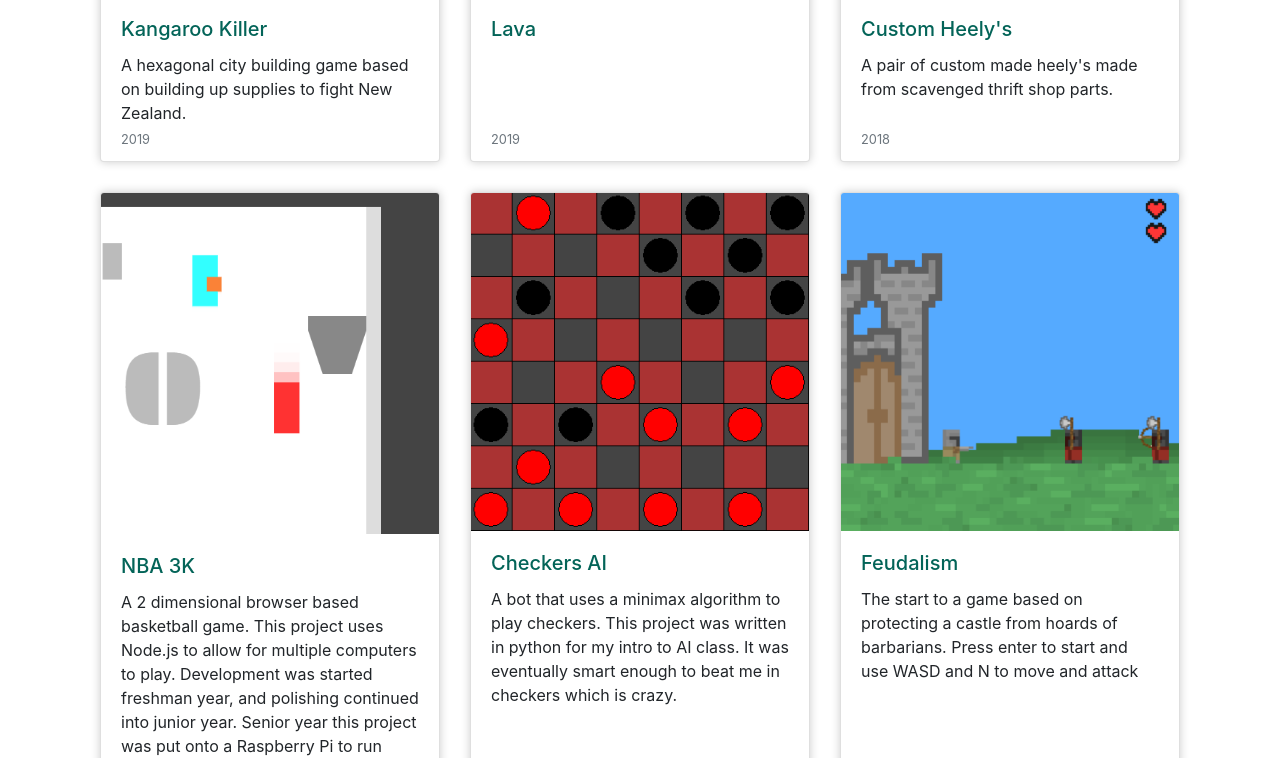
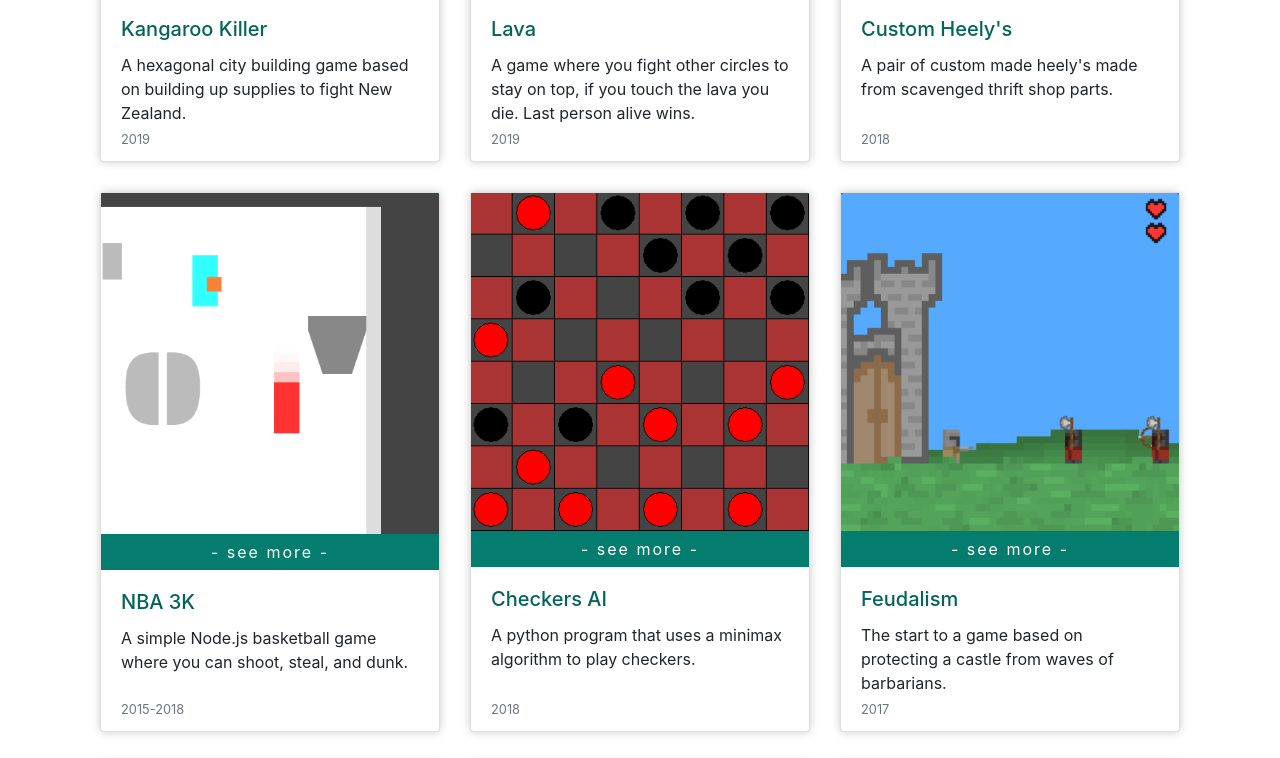
Before and after one commit to idougherty/idougherty.github.io, a plain HTML site: page portfolio/index.html in a window 1280 px wide. Shown: the part 2088-2846 px from the top of the page. Drawn offline with nearby package versions, Linux system fonts and the light colour scheme.

Commit message:
added more text

```diff
--- a/portfolio/index.html
+++ b/portfolio/index.html
@@ -118,7 +118,7 @@
 					<button type="button" class="btn btn-info" onclick="showModal('cruiser')"> - see more - </button>
 				</div>
 				<div class="card-body">
-					<h5 class="card-title">Wood Cruiser</h5>
+					<h5 class="card-title">Custom Cruiser Deck</h5>
 					<p class="card-text">A custom deck for a cruiser made for about a quarter of the price.</p>
 					<p class="card-text"><small class="text-muted">2019</small></p>
 				</div>
@@ -144,7 +144,7 @@
 				</div>
 				<div class="card-body">
 					<h5 class="card-title">Lava</h5>
-					<p class="card-text"></p>
+					<p class="card-text">A game where you fight other circles to stay on top, if you touch the lava you die. Last person alive wins.</p>
 					<p class="card-text"><small class="text-muted">2019</small></p>
 				</div>
 			</div>
@@ -163,26 +163,35 @@
 
 		<div class="card-deck">
 			<div class="card">
-				<img class="card-img-top" src="img/basketball.png" alt="Card image cap">
+				<div class="card-top">
+					<img class="card-img-top" src="img/basketball.png" alt="Card image cap" onclick="showModal('basketball')">
+					<button type="button" class="btn btn-info" onclick="showModal('basketball')"> - see more - </button>
+				</div>
 				<div class="card-body">
 					<h5 class="card-title">NBA 3K</h5>
-					<p class="card-text">A 2 dimensional browser based basketball game. This project uses Node.js to allow for multiple computers to play. Development was started freshman year, and polishing continued into junior year. Senior year this project was put onto a Raspberry Pi to run indefinitely.</p>
+					<p class="card-text">A simple Node.js basketball game where you can shoot, steal, and dunk. </p>
 					<p class="card-text"><small class="text-muted">2015-2018</small></p>
 				</div>
 			</div>
 			<div class="card">
-				<img class="card-img-top" src="img/checkers.png" alt="Card image cap">
+				<div class="card-top">
+					<img class="card-img-top" src="img/checkers.png" alt="Card image cap" onclick="showModal('checkers')">
+					<button type="button" class="btn btn-info" onclick="showModal('checkers')"> - see more - </button>
+				</div>
 				<div class="card-body">
 					<h5 class="card-title">Checkers AI</h5>
-					<p class="card-text">A bot that uses a minimax algorithm to play checkers. This project was written in python for my intro to AI class. It was eventually smart enough to beat me in checkers which is crazy. </br></br></br></p>
+					<p class="card-text">A python program that uses a minimax algorithm to play checkers.</p>
 					<p class="card-text"><small class="text-muted">2018</small></p>
 				</div>
 			</div>
 			<div class="card">
-				<img class="card-img-top" src="img/feudalism.png" alt="Card image cap">
+				<div class="card-top">
+					<img class="card-img-top" src="img/feudalism.png" alt="Card image cap" onclick="showModal('feudalism')">
+					<button type="button" class="btn btn-info" onclick="showModal('feudalism')"> - see more - </button>
+				</div>
 				<div class="card-body">
 					<h5 class="card-title">Feudalism</h5>
-					<p class="card-text">The start to a game based on protecting a castle from hoards of barbarians. Press enter to start and use WASD and N to move and attack</p>
+					<p class="card-text">The start to a game based on protecting a castle from waves of barbarians.</p>
 					<p class="card-text"><small class="text-muted">2017</small></p>
 				</div>
 			</div>
@@ -190,10 +199,13 @@
 
 		<div class="card-deck" id="2017">
 			<div class="card">
-				<img class="card-img-top" src="img/airhockey.png" alt="Card image cap">
+				<div class="card-top">
+					<img class="card-img-top" src="img/airhockey.png" alt="Card image cap" onclick="showModal('airhockey')">
+					<button type="button" class="btn btn-info" onclick="showModal('airhockey')"> - see more - </button>
+				</div>
 				<div class="card-body">
 					<h5 class="card-title">Car Airhockey</h5>
-					<p class="card-text">An airhockey game where both players play as cars and try to hit the puck into the opposing player's goal. This is one of the only games I ever wrote in Java.</p>
+					<p class="card-text">An airhockey game where both players play as cars and try to hit the puck into the opposing player's goal.</p>
 					<p class="card-text"><small class="text-muted">2017</small></p>
 				</div>
 			</div>
--- a/portfolio/main.js
+++ b/portfolio/main.js
@@ -38,15 +38,24 @@ function showModal(card) {
 
 		case "lava":
 			$('#mdlTitle').text("Lava");
-			$('#mdlText').text("A game where you fight other circles to stay on top, if you touch the lava you die. This project also uses Node.js so five players can play remotely at once. It used to be hosted on a Raspberry Pi from my basement, however it is not currently hosted anywhere.");
+			$('#mdlText').text("Point and click to jump and try to hit other players into the lava. This project uses Node.js and supports up to five remote players. It used to be hosted on a Raspberry Pi from my basement, however it is not currently hosted anywhere. For now, I have a video of some gameplay uploaded to my drive to see.");
 
 			$('#mdlImg').attr("src", "img/lava.png");
-			$('#mdlLink').attr("href", "https://idougherty.github.io/lava/");
+			$('#mdlLink').attr("href", "");
+			$('#mdlOverlay').show();
+			break;
+
+		case "basketball":
+			$('#mdlTitle').text("NBA 3K");
+			$('#mdlText').text("Use WASD to move and hold shift to charge a shot, the ball will shoot on release. This was my first project to use Node.js to allow for multiple computers to play. Development was started 8th grade, and polishing continued into junior year due to it's popularity. It was temporarily hosted on a Raspberry Pi in my basement, but it is not currently running. There is a video of some gameplay on my drive to see.");
+
+			$('#mdlImg').attr("src", "img/basketball.png");
+			$('#mdlLink').attr("href", "");
 			$('#mdlOverlay').show();
 			break;
 
 		case "cruiser":
-			$('#mdlTitle').text("Wood Cruiser");
+			$('#mdlTitle').text("Custom Cruiser Deck");
 			$('#mdlText').text("This was a small project I did with my dad to learn a bit how skateboard decks are made. It's made from four quarter inch sheets of maple that were laminated together. Afterwards we sanded and stained the deck to make it look a little nicer. I think it's pretty nice but I would make a more ambitious shape if I were to do it again.");
 
 			$('#mdlImg').attr("src", "img/cruiser.jpg");
@@ -56,7 +65,7 @@ function showModal(card) {
 
 		case "heely":
 			$('#mdlTitle').text("Custom Heely's");
-			$('#mdlText').text("I found a pair of size 6 childrens heely's at a thrift store and dug out the wheel components then stuck them on a shoe my size. They rolled pretty well and the material cost was only $6.");
+			$('#mdlText').text("I found a pair of size 6 childrens heely's at a thrift store then dug out the wheel components and stuck them on a shoe my size. They function just as well as standard heely's do and the material cost was only $6.");
 
 			$('#mdlImg').attr("src", "img/heely.jpg");
 			$('#mdlLink').attr("href", "");
@@ -78,6 +87,33 @@ function showModal(card) {
 
 			$('#mdlImg').attr("src", "img/sculpture.png");
 			$('#mdlLink').attr("href", "https://drive.google.com/open?id=13J4Tn3dVhy3EZkFnjoBzgf5clTty8iMc");
+			$('#mdlOverlay').show();
+			break;
+
+		case "checkers":
+			$('#mdlTitle').text("Checkers AI");
+			$('#mdlText').text("I made this for a final project in my Intro to AI class, it uses a minimax algorithm to find the optimal move for a certain depth. I would like to come back and test more heuristics for scoring the board and also add pruning to allow for the algorithm to read more moves in advance. It can still beat me in its current state, but I welcome challengers. The program was written in python so the link will download the file.");
+
+			$('#mdlImg').attr("src", "img/checkers.png");
+			$('#mdlLink').attr("href", "https://idougherty.github.io/checkers.py");
+			$('#mdlOverlay').show();
+			break;
+
+		case "feudalism":
+			$('#mdlTitle').text("Feudalism");
+			$('#mdlText').text("Use WASD to move and space to attack, press enter to start. This game is unfinished but the premise is you are a knight protecting a castle, and in return for fighting waves of enemies you can buy upgrades and weapons. This project taught me a lot about managing the scope of a game, there were many features I wanted to add, but ultimately the project was too large for the little experience with game development I had. Despite this, I am happy with how a lot of the art and style turned out for this game.");
+
+			$('#mdlImg').attr("src", "img/feudalism.png");
+			$('#mdlLink').attr("href", "https://idougherty.github.io/feudalism");
+			$('#mdlOverlay').show();
+			break;
+
+		case "airhockey":
+			$('#mdlTitle').text("Car Airhockey");
+			$('#mdlText').text("Use WASD to move and space to attack, press enter to start. This game is unfinished but the premise is you are a knight protecting a castle, and in return for fighting waves of enemies you can buy upgrades and weapons. This project taught me a lot about managing the scope of a game, there were many features I wanted to add, but ultimately the project was too large for the little experience with game development I had. Despite this, I am happy with how a lot of the art and style turned out for this game.");
+
+			$('#mdlImg').attr("src", "img/airhockey.png");
+			$('#mdlLink').attr("href", "https://idougherty.github.io/airhockey");
 			$('#mdlOverlay').show();
 			break;
 		default:
```
